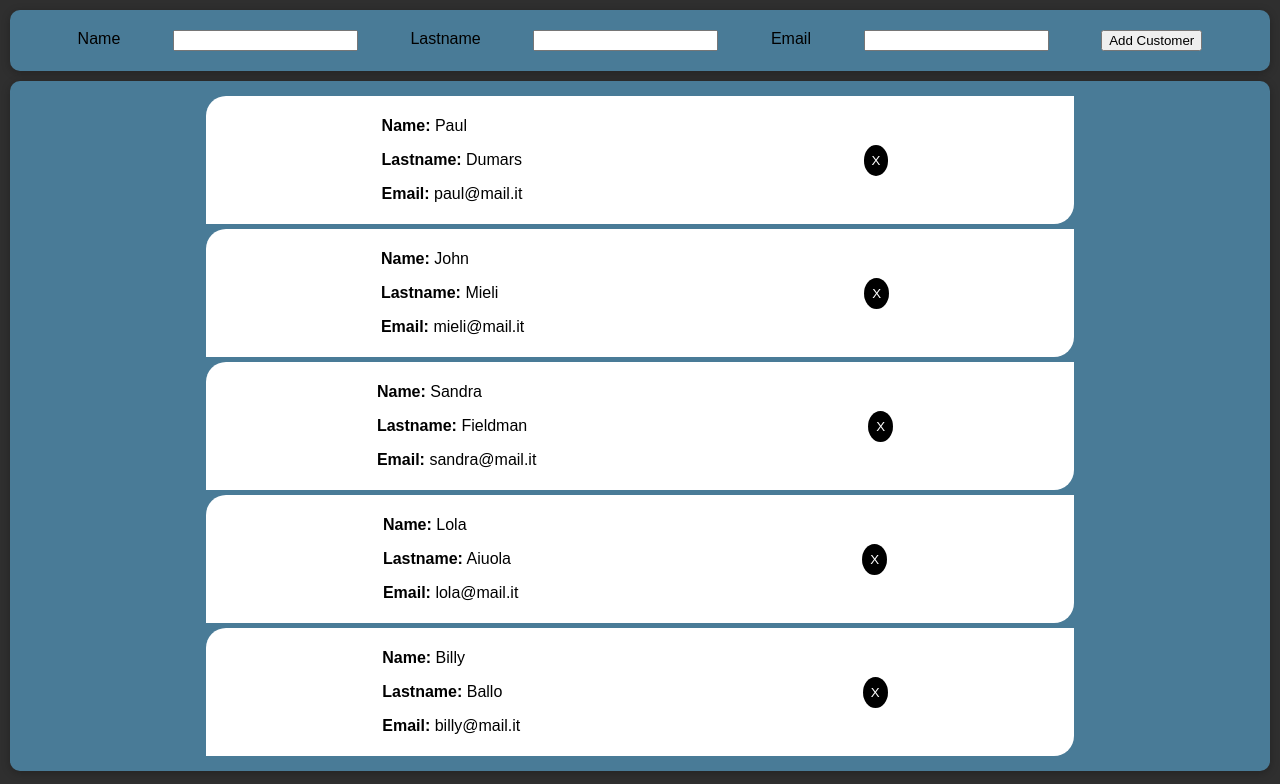
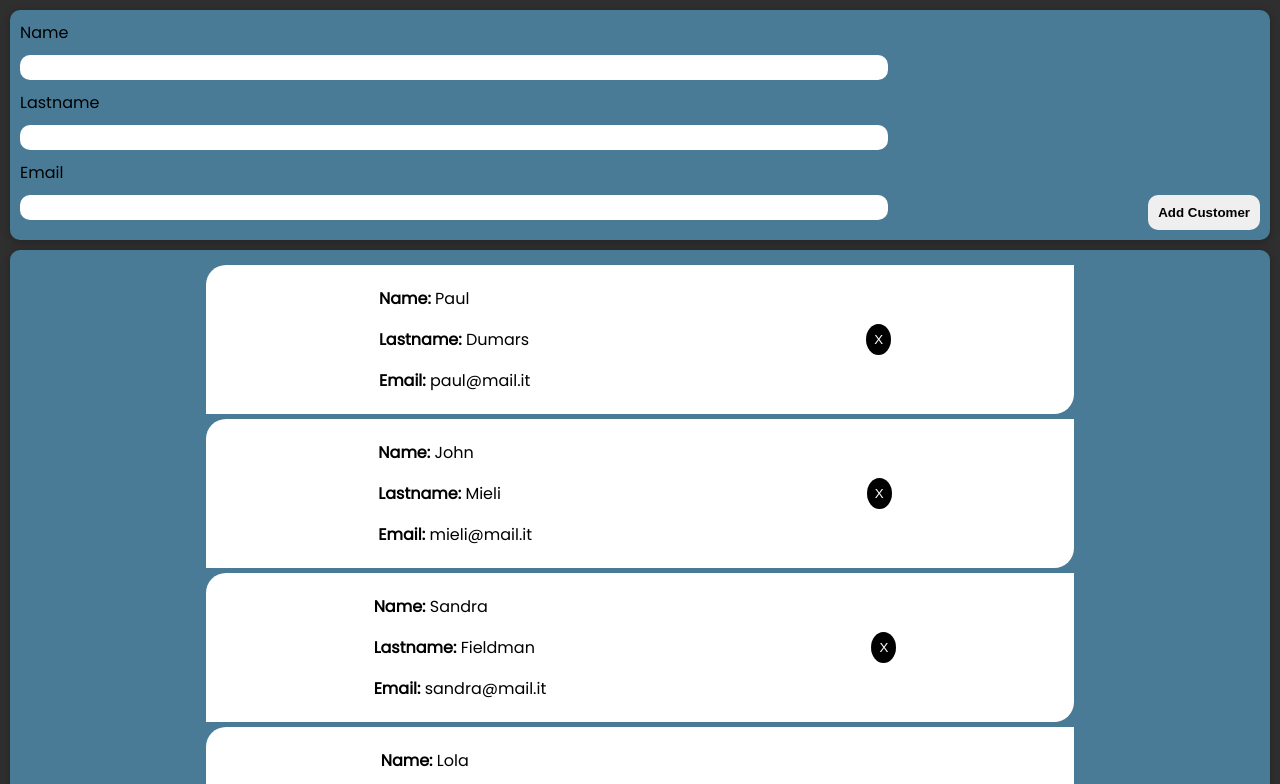
Before and after one commit to proietti-s/react_ex, a React (Create React App) app: page / in a window 1280 px wide. Shown: the top 784 px of the page. Built offline with nearby package versions, Linux system fonts and the light colour scheme.

Commit message:
button style

```diff
--- a/src/components/Customers/AddCustomers.js
+++ b/src/components/Customers/AddCustomers.js
@@ -8,11 +8,36 @@ import styled from "styled-components";
 //--------styling-------------//
 
 const Form = styled.form`
+  position: relative;
   display: flex;
-  flex-direction: row;
+  flex-direction: column;
   justify-content: space-evenly;
-  flex-wrap: wrap;
-  margin: 10px 5px;
+  align-items: flex-start;
+  flex-wrap: nowrap;
+  max-width: 100%;
+  margin: 0 auto;
+
+  & input {
+    width: 70%;
+    margin: 10px 0px;
+    padding: 5px;
+    border:none;
+    border-radius: 10px;
+  }
+
+  & input:focus{
+    outline: none;
+  }
+
+  & Button {
+    position: absolute;
+    padding: 10px;
+    bottom: 0;
+    right: 0;
+    border:none;
+    border-radius: 10px;
+    font-weight: bold;
+  }
 `;
 
 //-----------component-------------//
--- a/src/index.css
+++ b/src/index.css
@@ -1,9 +1,11 @@
+@import url('https://fonts.googleapis.com/css2?family=Poppins&display=swap');
 * {
+
   box-sizing: border-box;
 }
 
 html {
-  font-family: sans-serif;
+  font-family: 'Poppins', sans-serif;
   background: #2f2f2f;
 }
 
```
